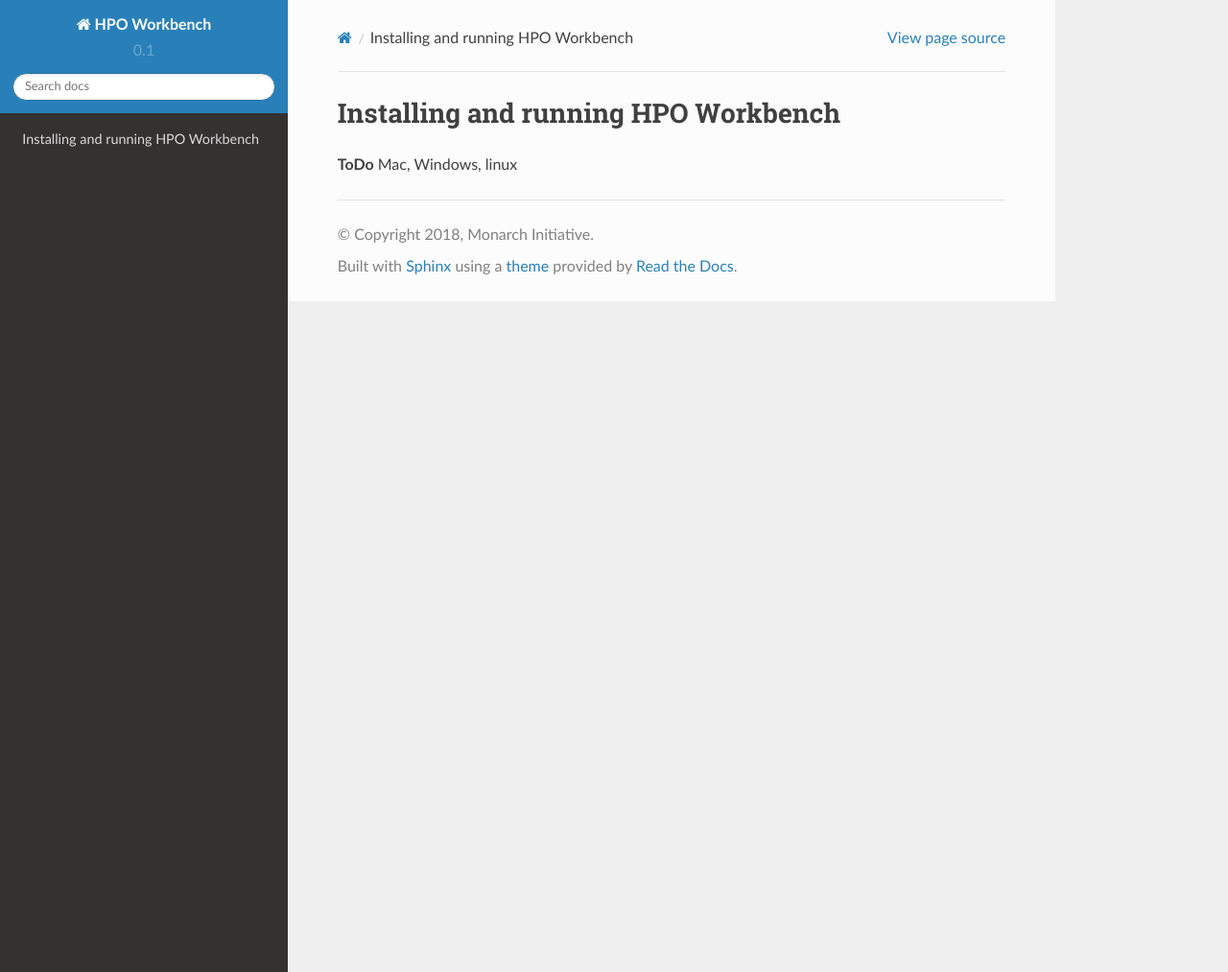
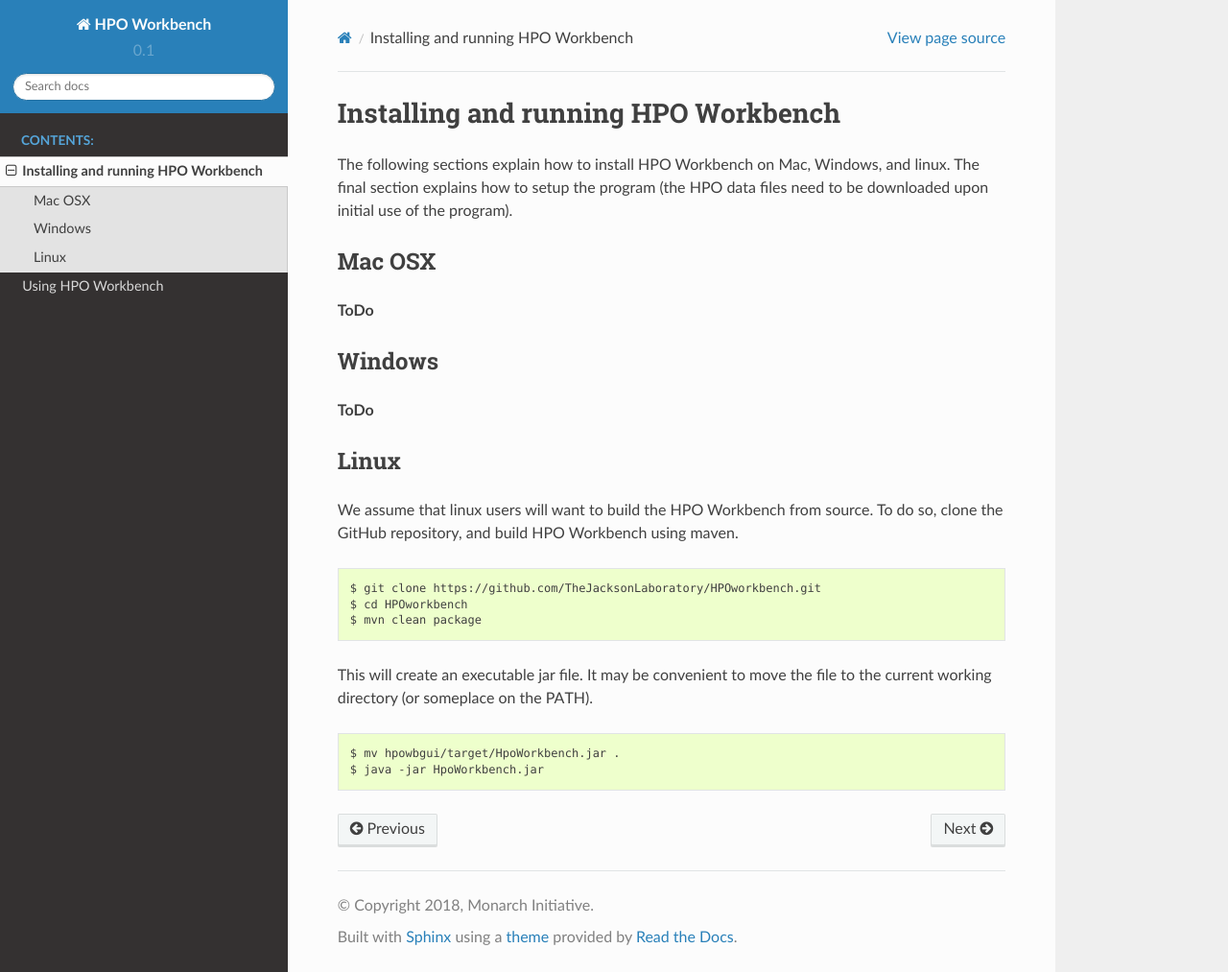
Before and after one commit to TheJacksonLaboratory/HPOworkbench, a Sphinx documentation site: the page built from docs/installation.rst, in a window 1280 px wide and 1013 px high. Shown: the whole window at 96% size. Built offline with Sphinx 7.4.7 and the Read the Docs theme 2.0.0, drawn with Linux system fonts in a browser that asks for light colours; pages that are not in the unit, such as notebooks, are missing from menus.

```diff
--- a/docs/installation.rst
+++ b/docs/installation.rst
@@ -1,6 +1,32 @@
 
 Installing and running HPO Workbench
 =====================================
+The following sections explain how to install HPO Workbench on Mac, Windows, and linux. The final section explains
+how to setup the program (the HPO data files need to be downloaded upon initial use of the program).
 
 
-**ToDo** Mac, Windows, linux
+Mac OSX
+~~~~~~~
+**ToDo**
+
+
+Windows
+~~~~~~~
+**ToDo**
+
+
+Linux
+~~~~~
+We assume that linux users will want to build the HPO Workbench from source. To do so,
+clone the GitHub repository, and build HPO Workbench using maven. ::
+
+
+    $ git clone https://github.com/TheJacksonLaboratory/HPOworkbench.git
+    $ cd HPOworkbench
+    $ mvn clean package
+
+This will create an executable jar file. It may be convenient to move the file to the current working directory (or someplace on
+the PATH).  ::
+
+    $ mv hpowbgui/target/HpoWorkbench.jar .
+    $ java -jar HpoWorkbench.jar
```
Also changed, not shown: CHANGELOG.md (+1 -0 lines), README.md (+2 -62 lines), docs/index.rst (+3 -4 lines), docs/usage.rst (added, +83 -0 lines), 1 other file.
